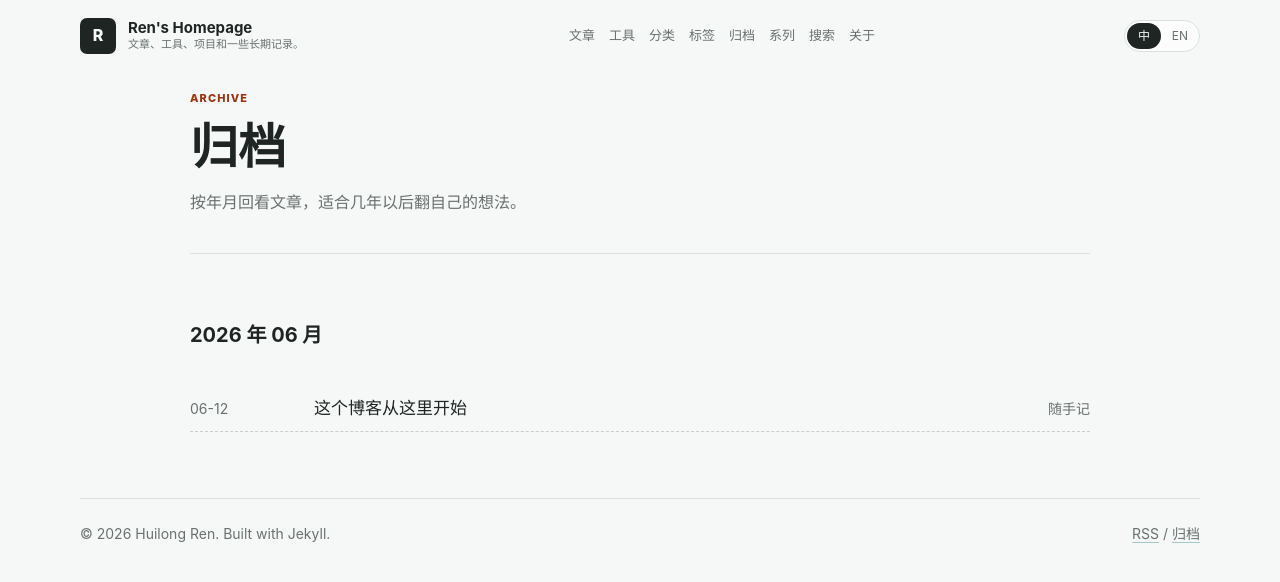
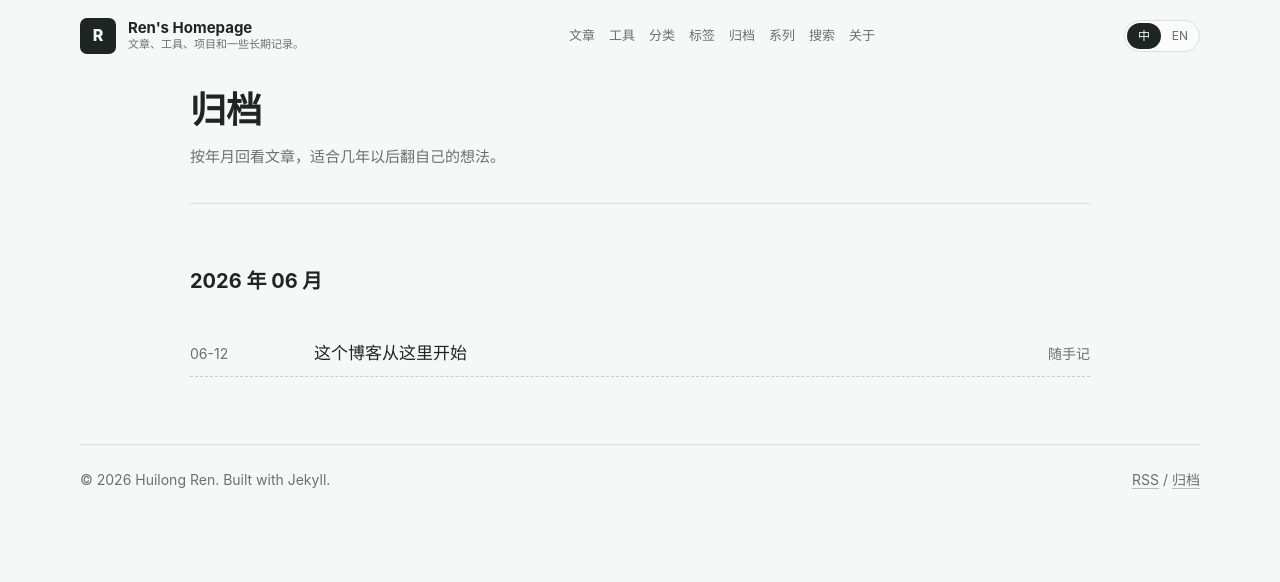
Before and after one commit to hl-ren/hl-ren.github.io, a Jekyll site: the page built from archive.html, in a window 1280 px wide. Shown: the top 582 px of the page. Built offline with Jekyll 4.4.1, drawn with Linux system fonts in a browser that asks for light colours.

Commit message:
Refine page heading hierarchy

```diff
--- a/_layouts/page.html
+++ b/_layouts/page.html
@@ -4,7 +4,9 @@ layout: default
 
 <article class="page-shell">
   <header class="page-header">
-    <p class="eyebrow">{{ page.eyebrow | default: "Page" }}</p>
+    {% if page.show_eyebrow %}
+      <p class="eyebrow">{{ page.eyebrow | default: "Page" }}</p>
+    {% endif %}
     <h1{% if page.title_en %} data-i18n-zh="{{ page.title }}" data-i18n-en="{{ page.title_en }}"{% endif %}>{{ page.title }}</h1>
     {% if page.description %}
       <p class="page-description"{% if page.description_en %} data-i18n-zh="{{ page.description }}" data-i18n-en="{{ page.description_en }}"{% endif %}>{{ page.description }}</p>
--- a/assets/css/style.css
+++ b/assets/css/style.css
@@ -414,12 +414,15 @@ a:hover {
 
 .page-header,
 .post-header {
-  margin-bottom: 28px;
-  padding-bottom: 22px;
+  margin-bottom: 24px;
+  padding-bottom: 18px;
   border-bottom: 1px solid var(--line);
 }
 
-.page-header h1,
+.page-header h1 {
+  font-size: clamp(28px, 3vw, 36px);
+}
+
 .post-header h1 {
   font-size: clamp(32px, 4.4vw, 48px);
 }
@@ -428,7 +431,7 @@ a:hover {
 .post-summary {
   max-width: 680px;
   color: var(--muted);
-  font-size: 16px;
+  font-size: 15px;
 }
 
 .back-link {
```
